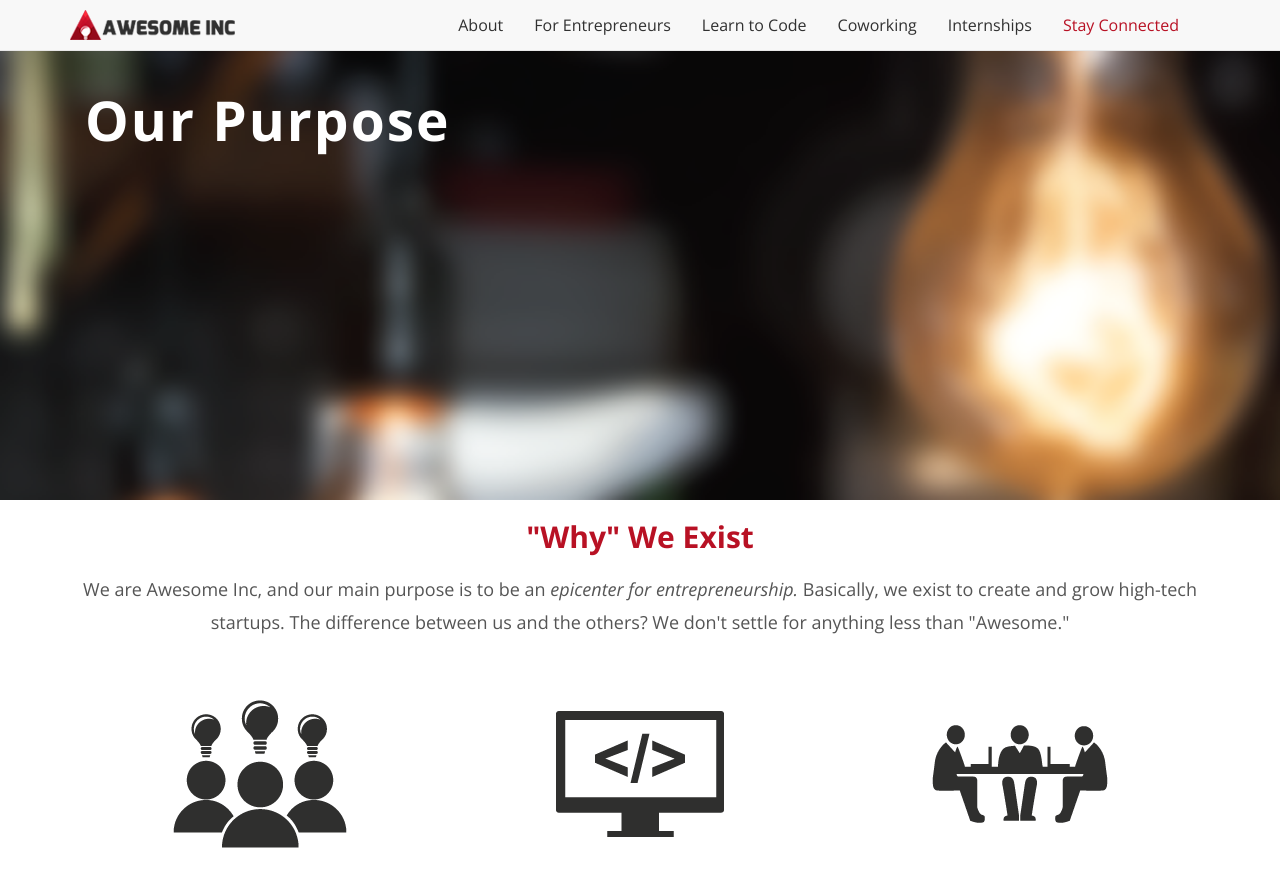
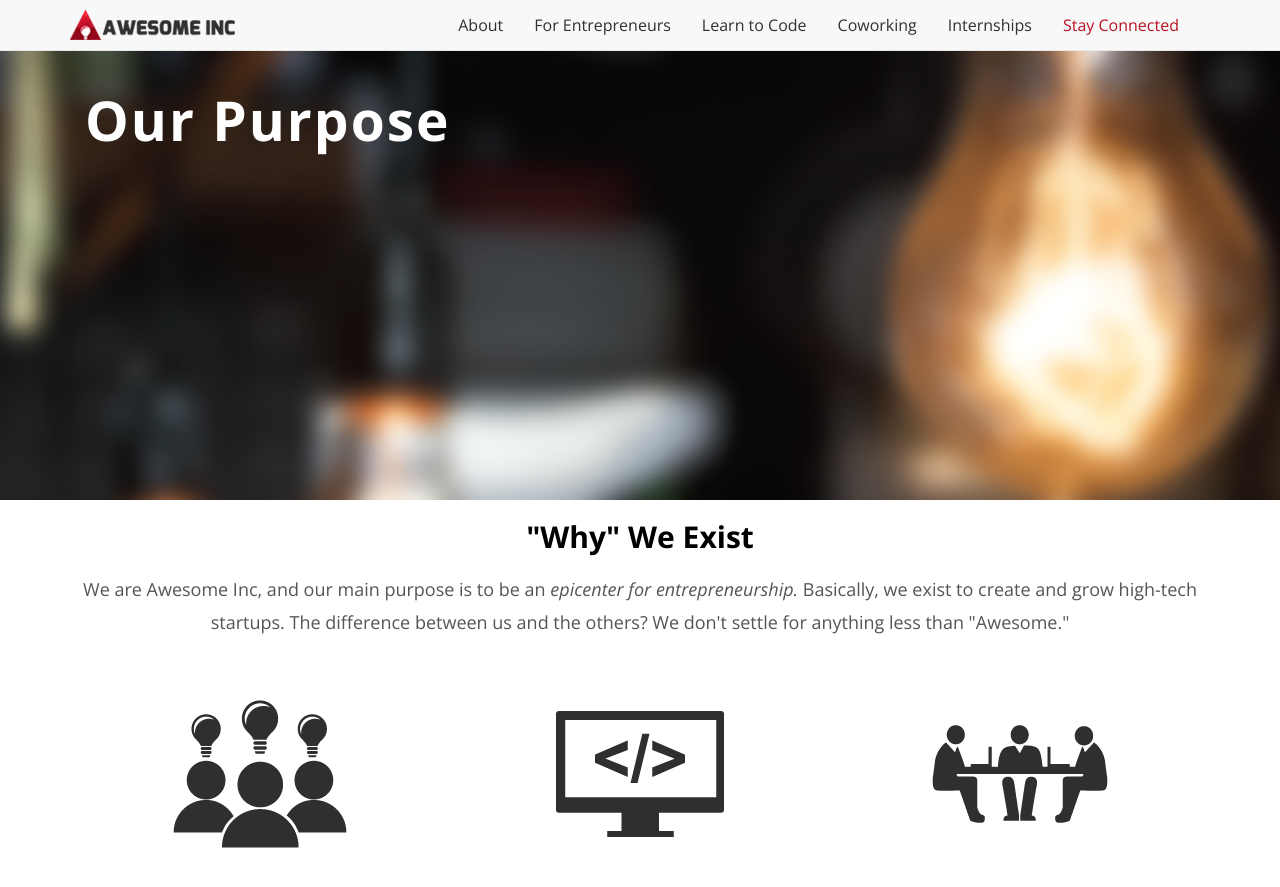
Before and after one commit to bcsmith12/bcsmith12.github.io, a Jekyll site: the page index.html, which Jekyll copies as it is, in a window 1280 px wide and 900 px high. Shown: the top 887 px of the window. Built offline with Jekyll 4.4.1, drawn with Linux system fonts in a browser that asks for light colours; nearby versions of some CDN libraries; library files that are not in the unit come from our copies; comment, search, counter and statistics services are not loaded.

Commit message:
Update index.html

```diff
--- a/index.html
+++ b/index.html
@@ -225,7 +225,7 @@
 
 		<div class="container">
 
-			<center><h3 class="post-title"><strong>"Why" We Exist</strong></h3>
+			<center><h3 class="post-title" style="color:black"><strong>"Why" We Exist</strong></h3>
 
 			<p align="center">We are Awesome Inc, and our main purpose is to be an <em>epicenter for entrepreneurship.</em> Basically, we exist to create and grow high-tech startups. The difference between us and the others? We don't settle for anything less than "Awesome."</p></center>
 
```
